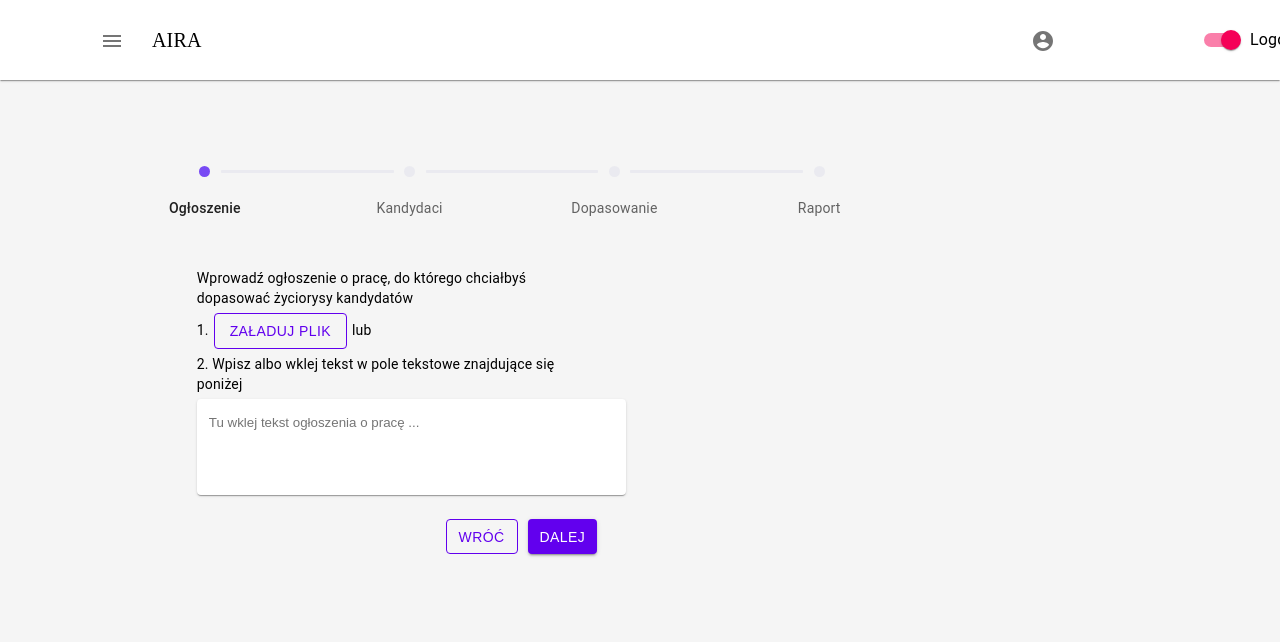
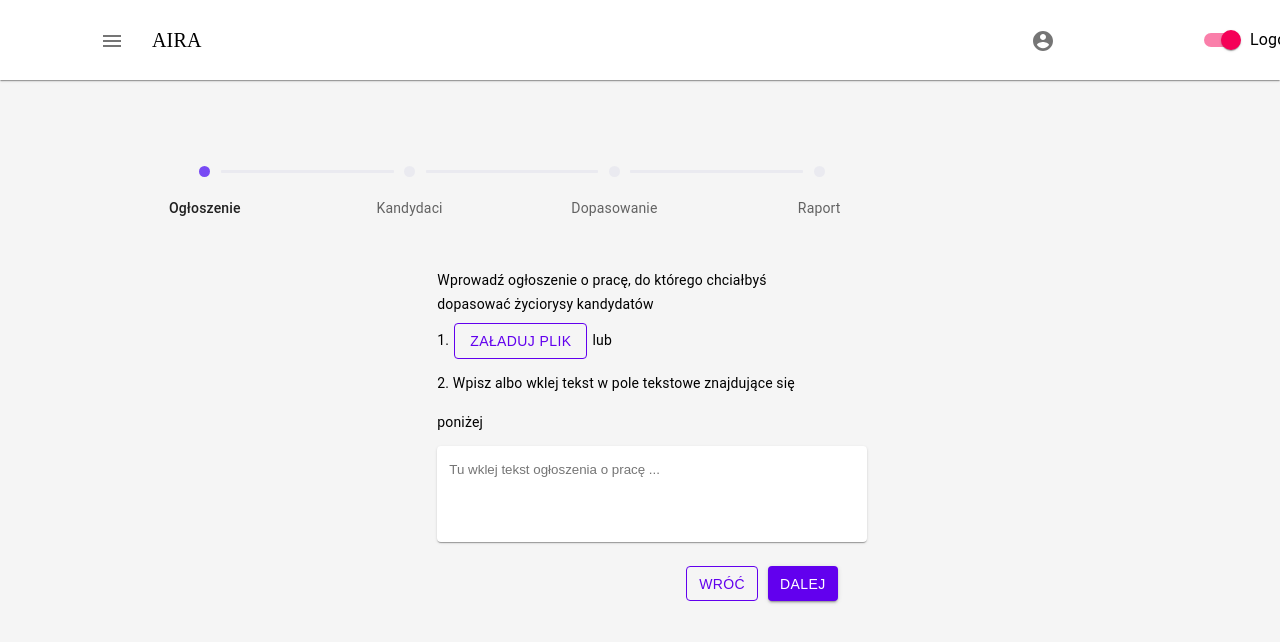
Before and after one commit to gosia-barlik/WIDMO-prototyp, a React (Create React App) app: page /rankomat in a window 1280 px wide. Shown: the top 642 px of the page. Built offline with nearby package versions, Linux system fonts and the light colour scheme.

Commit message:
rwd rankomat styling wip

```diff
--- a/src/components/Rankomat/Step1-Job-Offer/Step1-Job-Offer.css
+++ b/src/components/Rankomat/Step1-Job-Offer/Step1-Job-Offer.css
@@ -1,6 +1,6 @@
 .rankomat-step-1-container{
     margin-top: 200px;
-    margin-left: 10%;
+    justify-content: center;
 }
 
 .rankomat-step-1-container textarea, .rankomat-step-1-container textarea:focus {
@@ -16,9 +16,14 @@
 }
 
 .rankomat-step-1-container-box{
+    justify-content: left !important;
     margin-top: 50px !important;
     text-align: left !important;
-    margin-left: 15% !important;
+
+
+}
+.rankomat-step-1-container-box div{
+    line-height: 2.4rem;
 }
 
 @media only screen and (max-width: 900px) {
--- a/src/components/Rankomat/Step1-Job-Offer/Step1-Job-Offer.jsx
+++ b/src/components/Rankomat/Step1-Job-Offer/Step1-Job-Offer.jsx
@@ -18,7 +18,7 @@ export default function Step1JobOffer(props) {
         item
         xs={4}
         className='rankomat-step-1-container-box'>
-        <Typography variant='body2' gutterBottom component='div'>
+        <Typography variant='body2' gutterBottom component='div' style={{lineHeight:"1.5rem"}}>
           Wprowadź ogłoszenie o pracę, do którego chciałbyś dopasować życiorysy
           kandydatów
         </Typography>
--- a/src/components/Rankomat/Step2-Candidates/Step2-Candidates.jsx
+++ b/src/components/Rankomat/Step2-Candidates/Step2-Candidates.jsx
@@ -11,7 +11,7 @@ export default function Step2Candidates(props) {
       <Grid
         item
         xs={4}
-        style={{ marginTop: "50px", textAlign: "left", marginLeft: "15%" }}>
+        style={{ marginTop: "50px", textAlign: "left"}}>
         <Typography variant='body2' gutterBottom component='div'>
           Wprowadź życiorysy kandydatów, które chciałbyś dopasować do ogłoszenia
           o pracę
--- a/src/components/Rankomat/Step3-Match/Step3-Match.css
+++ b/src/components/Rankomat/Step3-Match/Step3-Match.css
@@ -11,7 +11,7 @@ justify-content: center;
 }
 
 .rankomat .filters-container {
-  max-width: 24%;
+  max-width: 20%;
   margin-top: 50px;
   text-align: left;
 }
```
